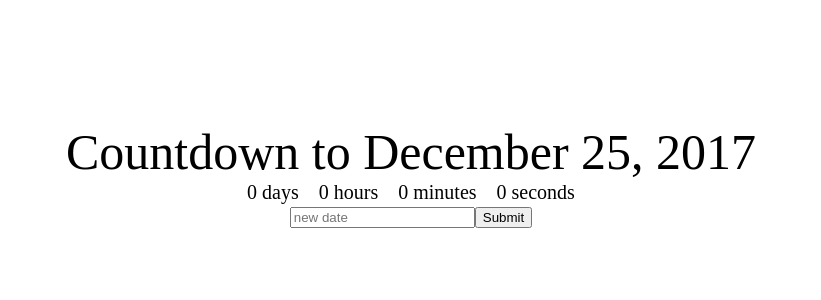
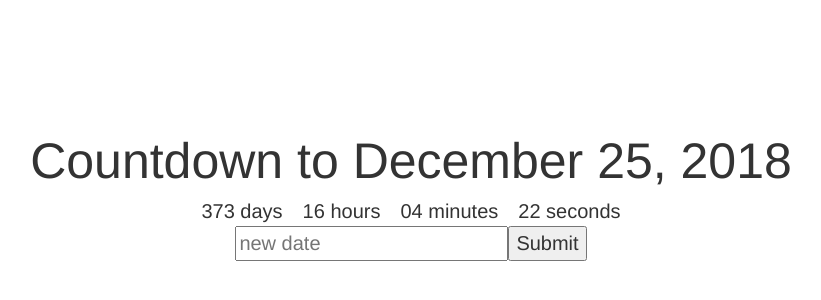
Before and after one commit to rahulbaphana/count-down-champ, a React (Create React App) app: page / in a window 1280 px wide. Shown: the part 130-430 px from the top of the page, without its empty margins (229-1050 px from the left). Built offline with nearby package versions, Linux system fonts and the light colour scheme.

Commit message:
Application Completed

```diff
--- a/package.json
+++ b/package.json
@@ -4,6 +4,7 @@
   "private": true,
   "dependencies": {
     "react": "^16.1.1",
+    "react-bootstrap": "^0.32.0",
     "react-dom": "^16.1.1",
     "react-scripts": "1.0.17"
   },
--- a/public/index.html
+++ b/public/index.html
@@ -10,6 +10,12 @@
     -->
     <link rel="manifest" href="%PUBLIC_URL%/manifest.json">
     <link rel="shortcut icon" href="%PUBLIC_URL%/favicon.ico">
+
+    <!-- Latest compiled and minified CSS -->
+<link rel="stylesheet" href="https://maxcdn.bootstrapcdn.com/bootstrap/latest/css/bootstrap.min.css">
+
+<!-- Optional theme -->
+<link rel="stylesheet" href="https://maxcdn.bootstrapcdn.com/bootstrap/latest/css/bootstrap-theme.min.css">
     <!--
       Notice the use of %PUBLIC_URL% in the tags above.
       It will be replaced with the URL of the `public` folder during the build.
--- a/src/App.jsx
+++ b/src/App.jsx
@@ -6,7 +6,7 @@ class App extends Component {
     constructor(props) {
         super(props);
         this.state = {
-            deadline: 'December 25, 2017'
+            deadline: 'December 25, 2018'
         }
     }
 
@@ -24,16 +24,14 @@ class App extends Component {
                 </div>
 
                 <Clock
-                 deadline = {this.state.deadline}
-                />
+                 deadline = {this.state.deadline} />
 
                 <div>
                     <input
                         placeholder='new date'
-                        onChange={event => this.setState({newDeadline: event.target.value})}
-                    />
+                        onChange={event => this.setState({newDeadline: event.target.value})} />
                     <button
-                        onClick={() => this.changeDeadlineTo('November 25, 2017')}>
+                        onClick={() => this.changeDeadlineTo('November 25, 2018')}>
                         Submit
                     </button>
                 </div>
--- a/src/Clock.jsx
+++ b/src/Clock.jsx
@@ -10,16 +10,42 @@ class Clock extends Component {
             minutes: 0,
             seconds: 0
         }
-        console.log(this.props)
+    }
+
+    componentWillMount() {
+        this.getTimeUntil(this.props.deadline);
+    }
+
+    componentDidMount() {
+        setInterval(() => this.getTimeUntil(this.props.deadline), 1000);
+    }
+
+    getTimeUntil(deadline) {
+        const time = Date.parse(deadline) - Date.parse(new Date());
+        const seconds = Math.floor((time/1000) % 60);
+        const minutes = Math.floor((time/1000/60) % 60);
+        const hours = Math.floor((time/(1000*60*60)) % 24);
+        const days = Math.floor((time/(1000*60*60*24)));
+        console.log('seconds', seconds, 'minutes', minutes, 'hours', hours, 'days', days);
+        this.setState({
+            days,
+            hours,
+            minutes,
+            seconds
+        });
+    }
+
+    leadingZero(num) {
+        return num < 10 ? `0${num}` : num;
     }
 
     render() {
         return (
             <div>
-                <div className="Countdown-days">{this.state.days} days</div>
-                <div className="Countdown-hours">{this.state.hours} hours</div>
-                <div className="Countdown-minutes">{this.state.minutes} minutes</div>
-                <div className="Countdown-seconds">{this.state.seconds} seconds</div>
+                <div className="Countdown-days">{this.leadingZero(this.state.days)} days</div>
+                <div className="Countdown-hours">{this.leadingZero(this.state.hours)} hours</div>
+                <div className="Countdown-minutes">{this.leadingZero(this.state.minutes)} minutes</div>
+                <div className="Countdown-seconds">{this.leadingZero(this.state.seconds)} seconds</div>
             </div>
         );
     }
```
Also changed, not shown: 1 other file (tests, documents, lock files or other folders).
